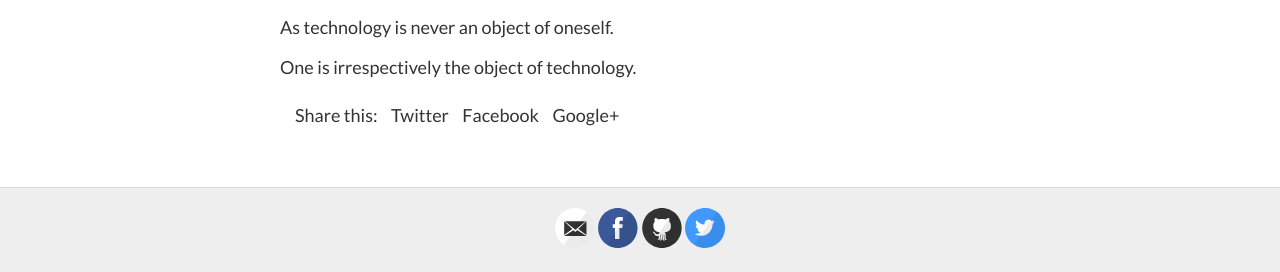
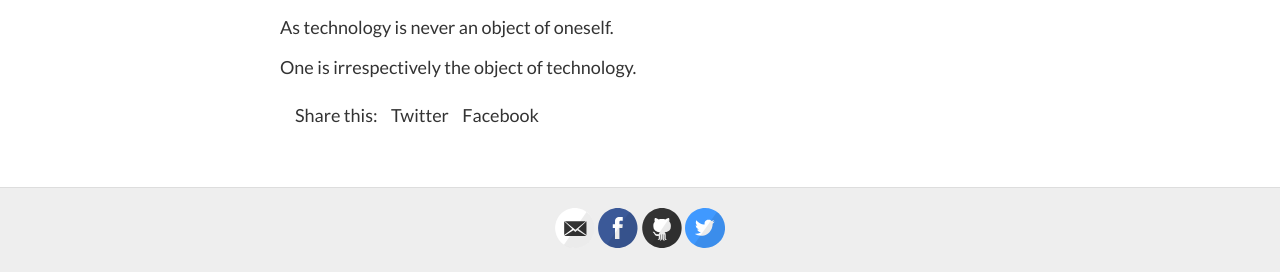
Before and after one commit to gaapt/gaapt.github.io, a Jekyll site: the page built from _posts/2017-10-30-On-technological-discussions.md, in a window 1280 px wide. Shown: the part 750-1022 px from the top of the page. Built offline with Jekyll 4.4.1, drawn with Linux system fonts in a browser that asks for light colours.

Commit message:
Update share_page.html

```diff
--- a/_includes/share_page.html
+++ b/_includes/share_page.html
@@ -2,5 +2,5 @@
     Share this:
     <a href="https://twitter.com/intent/tweet?text={{ page.title }}&url={{ site.url }}{{ page.url }}&via=gabe_pt&related=gabe_pt" rel="nofollow" target="_blank" title="Share on Twitter">Twitter</a>
     <a href="https://facebook.com/sharer.php?u={{ site.url }}{{ page.url }}" rel="nofollow" target="_blank" title="Share on Facebook">Facebook</a>
-    <a href="https://plus.google.com/share?url={{ site.url }}{{ page.url }}" rel="nofollow" target="_blank" title="Share on Google+">Google+</a>
+    <!-- <a href="https://plus.google.com/share?url={{ site.url }}{{ page.url }}" rel="nofollow" target="_blank" title="Share on Google+">Google+</a> -->
 </div>
```
